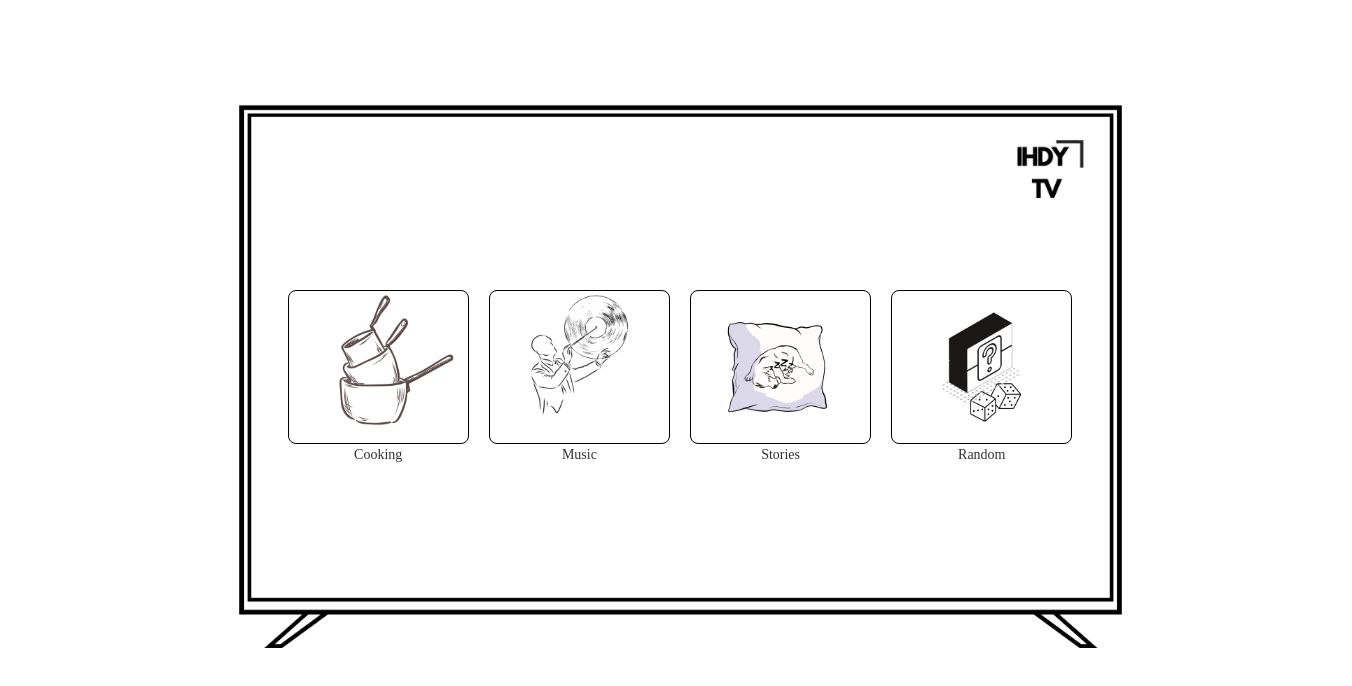
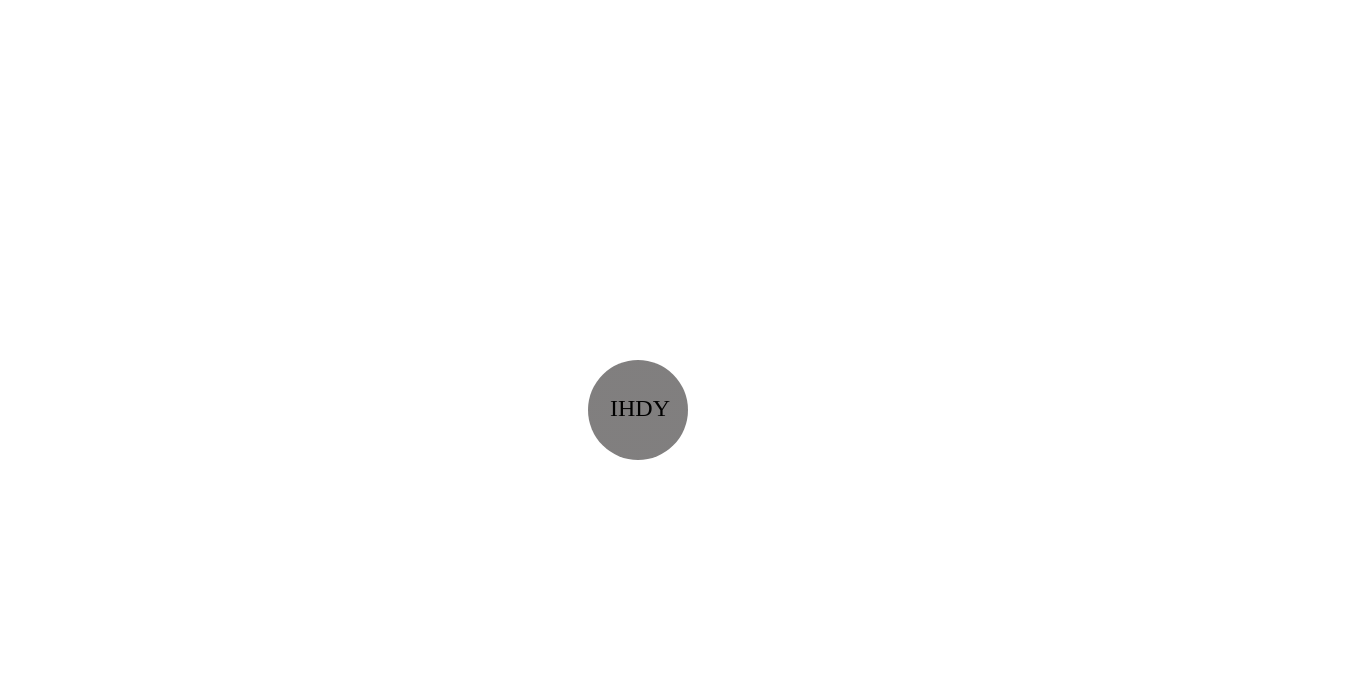
Before and after one commit to dijisolanke/ihdytv, a Next.js app: page / in a window 1280 px wide. Shown: the top 686 px of the page, 1352 px wide, since content can reach past the window. Built offline with nearby package versions, Linux system fonts and the light colour scheme.

Commit message:
loading screen wip

```diff
--- a/src/Components/LandingCard/index.tsx
+++ b/src/Components/LandingCard/index.tsx
@@ -2,6 +2,7 @@
 
 // ParentComponent.tsx
 import React from "react";
+import Link from "next/link";
 
 import {
   ParentContainer,
@@ -13,6 +14,7 @@ import {
 interface ChildProps {
   text: string;
   backgroundImage: string;
+  url: string;
 }
 
 interface ParentComponentProps {
@@ -21,11 +23,13 @@ interface ParentComponentProps {
 
 // Styled Parent Container
 
-const Child: React.FC<ChildProps> = ({ text, backgroundImage }) => (
-  <ChildContainer>
-    <ImageSquare backgroundImage={backgroundImage} />
-    <TextSpan>{text}</TextSpan>
-  </ChildContainer>
+const Child: React.FC<ChildProps> = ({ text, backgroundImage, url }) => (
+  <Link href={url} passHref>
+    <ChildContainer>
+      <ImageSquare backgroundImage={backgroundImage} />
+      <TextSpan>{text}</TextSpan>
+    </ChildContainer>
+  </Link>
 );
 
 const ParentComponent: React.FC<ParentComponentProps> = ({ childrenData }) => (
@@ -35,6 +39,7 @@ const ParentComponent: React.FC<ParentComponentProps> = ({ childrenData }) => (
         key={index}
         text={child.text}
         backgroundImage={child.backgroundImage}
+        url={child.url}
       />
     ))}
   </ParentContainer>
--- a/src/Components/LandingCard/style.tsx
+++ b/src/Components/LandingCard/style.tsx
@@ -10,6 +10,9 @@ const ParentContainer = styled.div`
   gap: 20px;
   overflow: hidden;
   max-width: 852px;
+  a {
+    text-decoration: none;
+  }
 `;
 
 // Styled Square for Background Image
@@ -21,7 +24,7 @@ const ImageSquare = styled.div<{ backgroundImage: string }>`
   background-position: center;
   border: solid black 1px;
   border-radius: 8px;
-  transition: border-width 0.15s ease-in-out;
+  transition: border-width 0.1s ease-in-out;
 
   @media (max-width: 1298px) {
     width: 14vw;
@@ -50,7 +53,7 @@ const ImageSquare = styled.div<{ backgroundImage: string }>`
     height: 15vh;
   }
   &:hover {
-    border-width: 3px;
+    border-width: 6px;
     cursor: pointer;
   }
 `;
--- /dev/null
+++ b/src/app/channels/cooking/page.tsx
@@ -0,0 +1,5 @@
+import React from "react";
+
+export default function page2() {
+  return <div>PAGE2!</div>;
+}
--- a/src/app/globals.css
+++ b/src/app/globals.css
@@ -1,4 +1,4 @@
-:root {
+/* :root {
   --background: #ffffff;
   --foreground: #171717;
 }
@@ -39,4 +39,4 @@ a {
   html {
     color-scheme: dark;
   }
-}
+} */
--- a/src/app/page.tsx
+++ b/src/app/page.tsx
@@ -1,5 +1,6 @@
 "use client";
-import Root from "./pageStyle";
+import React, { useState, useEffect } from "react";
+import { LandingWrapper, OverlayStyle } from "./pageStyle";
 import LandingCard from "@/Components/LandingCard";
 
 import cooking from "@/../public/Cooking.png";
@@ -15,17 +16,72 @@ const musicUrl = music.src;
 const sleepUrl = sleep.src;
 const randomUrl = randomImg.src;
 
+// Style for the loading circle
+const circleStyle: React.CSSProperties = {
+  position: "absolute",
+  top: "44vh",
+  right: "45.6vw",
+  width: "100px",
+  height: "100px",
+  borderRadius: "50%",
+  background: "conic-gradient(#e6dada 0%, #ddd 0%)", // Initial state
+  transition: "background 0.1s ease", // Smooth transition
+};
+
+// Style for the text
+const textStyle: React.CSSProperties = {
+  position: "absolute",
+  top: "50vh",
+  left: "50%",
+  transform: "translate(-50%, -50%)",
+  fontSize: "1.5rem",
+  color: "black",
+  zIndex: 1,
+};
+
 export default function Home() {
+  const [isLoaded, setIsLoaded] = useState(false);
+  const [progress, setProgress] = useState(0);
+
+  useEffect(() => {
+    const interval = setInterval(() => {
+      setProgress((prev) => Math.min(prev + 5, 100)); // Increase progress by 5% each time
+    }, 100); // Update every 100ms
+
+    if (progress === 100) {
+      setIsLoaded(true);
+      clearInterval(interval);
+    }
+
+    return () => clearInterval(interval);
+  }, [progress]);
+
   const childrenData = [
-    { text: "Cooking", backgroundImage: cookingUrl },
-    { text: "Music", backgroundImage: musicUrl },
-    { text: "Stories", backgroundImage: sleepUrl },
-    { text: "Random", backgroundImage: randomUrl },
+    {
+      text: "Cooking",
+      backgroundImage: cookingUrl,
+      url: "./channels/cooking",
+    },
+    { text: "Music", backgroundImage: musicUrl, url: "www.google.com" },
+    { text: "Stories", backgroundImage: sleepUrl, url: "www.google.com" },
+    { text: "Random", backgroundImage: randomUrl, url: "www.google.com" },
   ];
 
-  return (
-    <Root image={backgroundImg}>
+  return !isLoaded ? (
+    <LandingWrapper image={backgroundImg}>
       <LandingCard childrenData={childrenData} />
-    </Root>
+    </LandingWrapper>
+  ) : (
+    <OverlayStyle>
+      <div style={{ position: "relative" }}>
+        <div
+          style={{
+            ...circleStyle,
+            background: `conic-gradient(#2f2c2c9b ${progress}%, #ddd ${progress}%)`,
+          }}
+        ></div>
+        <span style={textStyle}>IHDY</span>
+      </div>
+    </OverlayStyle>
   );
 }
--- a/src/app/pageStyle.tsx
+++ b/src/app/pageStyle.tsx
@@ -4,7 +4,8 @@ interface LandingProps {
   image: string;
 }
 
-export default styled.div<LandingProps>`
+// Wrapper for the main landing page content
+export const LandingWrapper = styled.div<LandingProps>`
   margin-top: 13vh;
   display: flex;
   justify-content: center;
@@ -21,3 +22,18 @@ export default styled.div<LandingProps>`
     padding: 0;
   }
 `;
+
+export const OverlayStyle = styled.div`
+  position: "fixed";
+  top: 0;
+  left: 0;
+  width: "100%";
+  height: "100%";
+  background-color: "white";
+  display: "flex";
+  justify-content: "center";
+  align-items: "center";
+  font-size: "2rem";
+  color: "black";
+  z-index: 9999;
+`;
```
